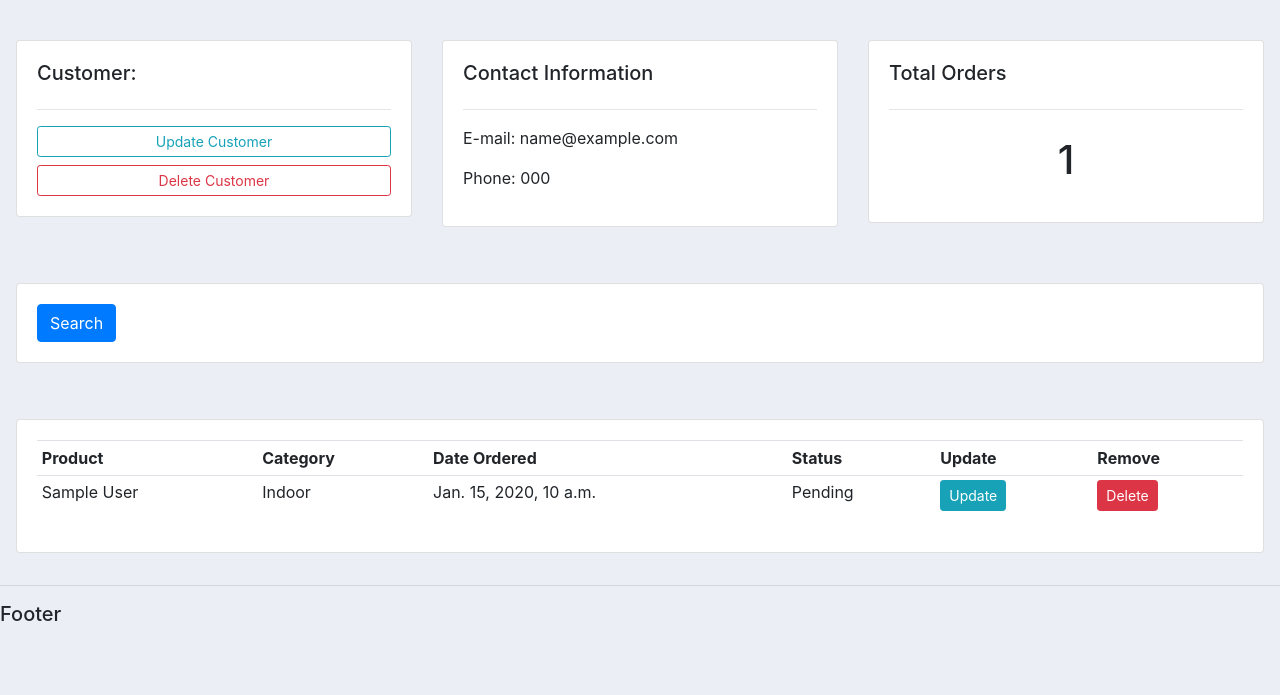
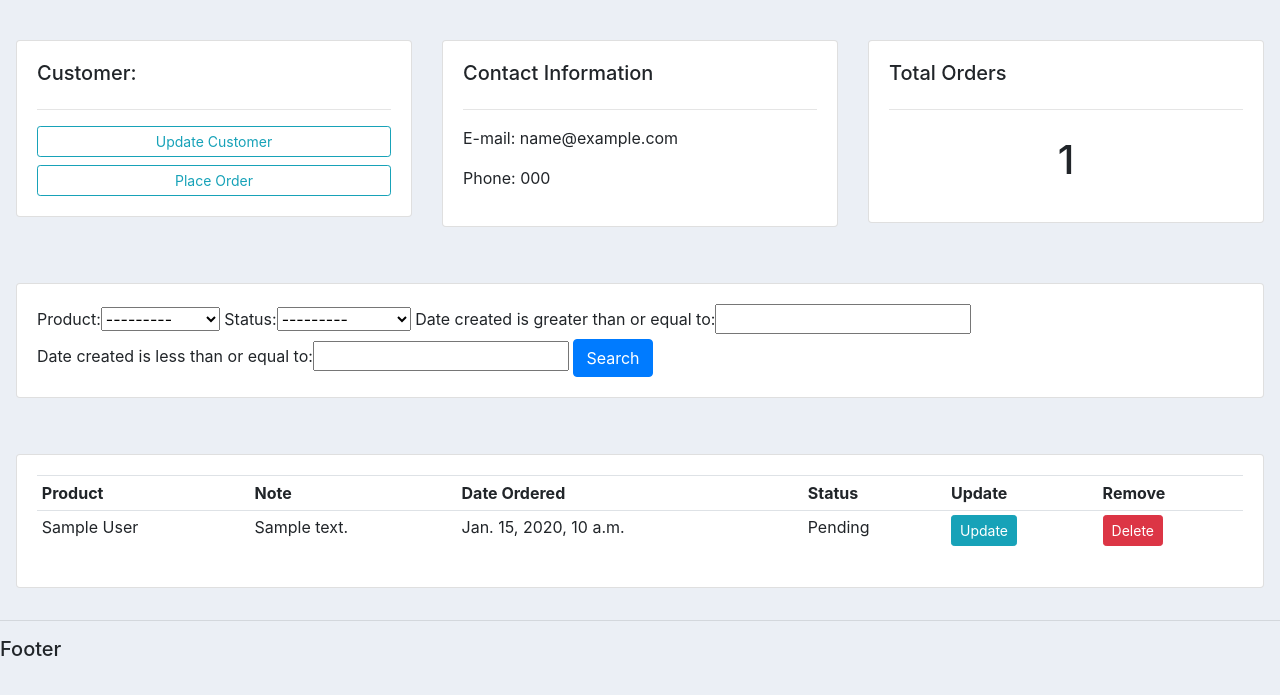
Before and after one commit to JagaranMaharjan/Customer-Management-Application, a Django app: page /customer/1/ in a window 1280 px wide. Shown: the part 86-781 px from the top of the page. Run offline with Django 3.2, Linux system fonts and the light colour scheme; tables that the repository leaves empty hold one stand-in row (values such as "Sample post").

Commit message:
added update and delete operations in customer product order, remove create order button from customer dashboard, created order ui, added function to add, delete, edit and update new order in database, updated customer ui by adding search functionality.

```diff
--- /dev/null
+++ b/accounts/filters.py
@@ -0,0 +1,15 @@
+import django_filters
+
+from django_filters import DateFilter, CharFilter
+from .models import *
+
+
+class OrderFilter(django_filters.FilterSet):
+    start_date = DateFilter(field_name="date_created", lookup_expr="gte")
+    end_date = DateFilter(field_name="date_created", lookup_expr="lte")
+    # note = CharFilter(field_name='note', lookup_expr='icontains')
+
+    class Meta:
+        model = Order
+        fields = '__all__'
+        exclude = ['customer', 'date_created', 'note']
--- a/accounts/models.py
+++ b/accounts/models.py
@@ -54,3 +54,7 @@ class Order(models.Model):
     product = models.ForeignKey(Product, null=True, on_delete=models.SET_NULL)
     date_created = models.DateTimeField(auto_now_add=True, null=True)
     status = models.CharField(max_length=200, null=True, choices=STATUS)
+    note = models.CharField(max_length=1000, null=True)
+
+    def __str__(self):
+        return self.product.name
--- a/accounts/templates/accounts/customer.html
+++ b/accounts/templates/accounts/customer.html
@@ -9,7 +9,7 @@
                 <h5>Customer:</h5>
                 <hr>
                 <a class="btn btn-outline-info btn-sm btn-block" href="#">Update Customer</a>
-                <a class="btn btn-outline-danger btn-sm btn-block" href="#">Delete Customer</a>
+                <a class="btn btn-outline-info btn-sm btn-block" href="{% url 'create_order' customer.id %}">Place Order</a>
             </div>
         </div>
         <!-- End of Customer Info Action -->
@@ -39,7 +39,8 @@
     <div class="row p-3">
         <div class="col-md">
             <div class="card card-body">
-                <form action="#" method="get">
+                <form method="get">
+                    {{ myFilter.form }}
                     <button class="btn btn-primary" type="submit">Search</button>
                 </form>
             </div>
@@ -54,22 +55,27 @@
                 <table class="table table-sm">
                     <tr>
                         <th>Product</th>
-                        <th>Category</th>
+                        <th>Note</th>
                         <th>Date Ordered</th>
                         <th>Status</th>
                         <th>Update</th>
                         <th>Remove</th>
                     </tr>
+                    <!-- Display Order Data -->
                     {% for order in orders %}
                         <tr>
-                        <td>{{ order.product }}</td>
-                        <td>{{ order.product.category }}</td>
-                        <td>{{ order.date_created }}</td>
-                        <td>{{ order.status }}</td>
-                        <td><a href="#" class="btn btn-sm btn-info">Update</a></td>
-                        <td><a href="#" class="btn btn-sm btn-danger">Delete</a></td>
+                            <td>{{ order.product }}</td>
+                            <td>{{ order.note }}</td>
+                            <td>{{ order.date_created }}</td>
+                            <td>{{ order.status }}</td>
+                            <!-- Update Order -->
+                            <td><a href="{% url 'update_order' order.id %}" class="btn btn-sm btn-info">Update</a></td>
+                            <!-- Delete Order -->
+                            <td><a href="{% url 'delete_order' order.id %}" class="btn btn-sm btn-danger">Delete</a>
+                            </td>
                         </tr>
                     {% endfor %}
+                    <!-- End To Display Order Data -->
                 </table>
             </div>
         </div>
--- a/accounts/urls.py
+++ b/accounts/urls.py
@@ -4,4 +4,7 @@ urlpatterns = [
     path('', views.home, name="home"),
     path('products/', views.products, name="products"),
     path('customer/<str:pk_test>/', views.customer, name="customers"),
+    path('create_order/<str:pk>/', views.createOrder, name="create_order"),
+    path('update_order/<str:pk>/', views.updateOrder, name="update_order"),
+    path('delete_order/<str:pk>/', views.deleteOrder, name="delete_order"),
 ]
--- a/accounts/views.py
+++ b/accounts/views.py
@@ -1,6 +1,9 @@
-from django.shortcuts import render
+from django.shortcuts import render, redirect
 from django.http import HttpResponse
 from .models import *
+from .forms import *
+from django.forms import inlineformset_factory
+from .filters import OrderFilter
 
 
 # Create your views here.
@@ -39,6 +42,74 @@ def customer(request, pk_test):
     orders = customer.order_set.all()
     # return total orders
     order_count = orders.count()
+    myFilter = OrderFilter(request.GET, queryset=orders)
+    orders = myFilter.qs
     # created dictionary to pass value in template
-    context = {'customer': customer, 'orders': orders, 'order_count': order_count}
+    context = {'customer': customer, 'orders': orders, 'order_count': order_count, 'myFilter': myFilter}
     return render(request, 'accounts/customer.html', context)
+
+
+# create order
+
+def createOrder(request, pk):
+    OrderFormSet = inlineformset_factory(Customer, Order, fields=['product', 'status'], extra=5)
+    customer = Customer.objects.get(id=pk)
+    # formset = OrderFormSet(instance=customer)
+    formset = OrderFormSet(queryset=Order.objects.none(), instance=customer)
+    # return all orders from order table according customer id
+    # form = OrderForm(initial={'customer': customer})
+    # if form method is post then
+    if request.method == 'POST':
+        # print('Printing Post: ', request.POST)
+        # hold user input new form data
+        # form = OrderForm(request.POST)
+        formset = OrderFormSet(request.POST, instance=customer)
+        # if user input new form data is valid then
+        # if form.is_valid():
+        if formset.is_valid():
+            # save those data on database
+            # form.save()
+            formset.save()
+            # and redirect into dashboard
+            return redirect('/')
+    # created dictionary to display value in template
+    context = {'formset': formset}
+    return render(request, 'accounts/order_form.html', context)
+
+
+# update order
+
+def updateOrder(request, pk):
+    # return order details according to order id
+    order = Order.objects.get(id=pk)
+    # hold data in form according to order id
+    form = OrderForm(instance=order)
+    # if form method is post then
+    if request.method == 'POST':
+        # if user has updated form data then hold it
+        form = OrderForm(request.POST, instance=order)
+        # if user updated new form data is valid then
+        if form.is_valid():
+            # save and update those data in database according to order id
+            form.save()
+            # and redirect to dashboard
+            return redirect('/')
+    # created dictionary to display value in template
+    context = {'form': form}
+    return render(request, 'accounts/order_form.html', context)
+
+
+# delete order for forever
+
+def deleteOrder(request, pk):
+    # return order details according to order id
+    order = Order.objects.get(id=pk)
+    # if form method is post then
+    if request.method == 'POST':
+        # if user confirm data to be delete then delete selected data from database
+        order.delete()
+        # and redirect to dashboard
+        return redirect('/')
+    # created dictionary to display value in template
+    context = {'order': order}
+    return render(request, 'accounts/delete.html', context)
--- a/customer_management_app/settings.py
+++ b/customer_management_app/settings.py
@@ -41,6 +41,7 @@ INSTALLED_APPS = [
     'django.contrib.messages',
     'django.contrib.staticfiles',
     'accounts.apps.AccountsConfig',
+    'django_filters',
 ]
 
 MIDDLEWARE = [
```
Also changed, not shown: accounts/forms.py (added, +10 -0 lines), accounts/templates/accounts/dashboard.html (+10 -3 lines), accounts/templates/accounts/delete.html (added, +22 -0 lines), accounts/templates/accounts/order_form.html (added, +26 -0 lines), accounts/migrations/0006_auto_20201111_0914.py (added).
